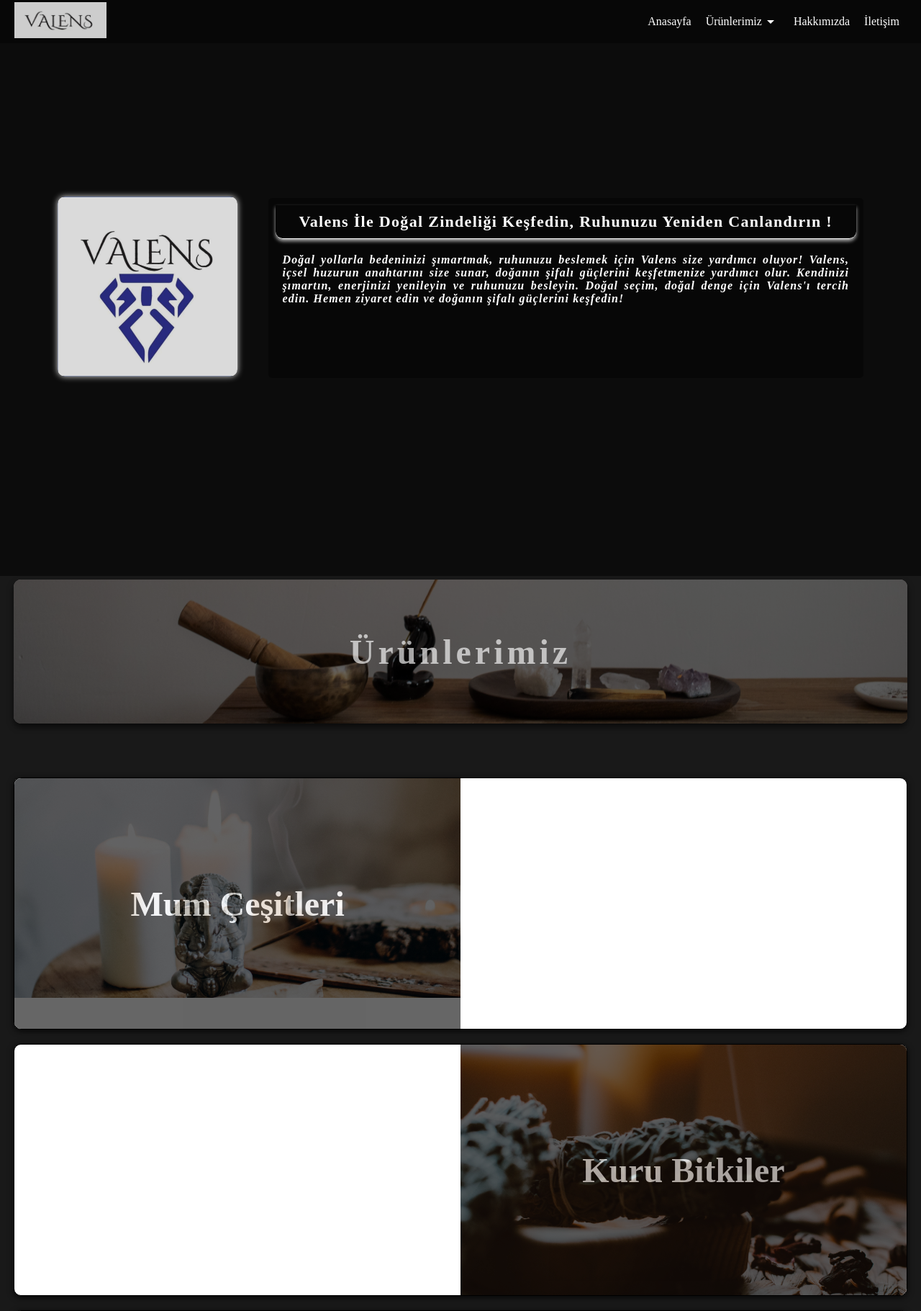
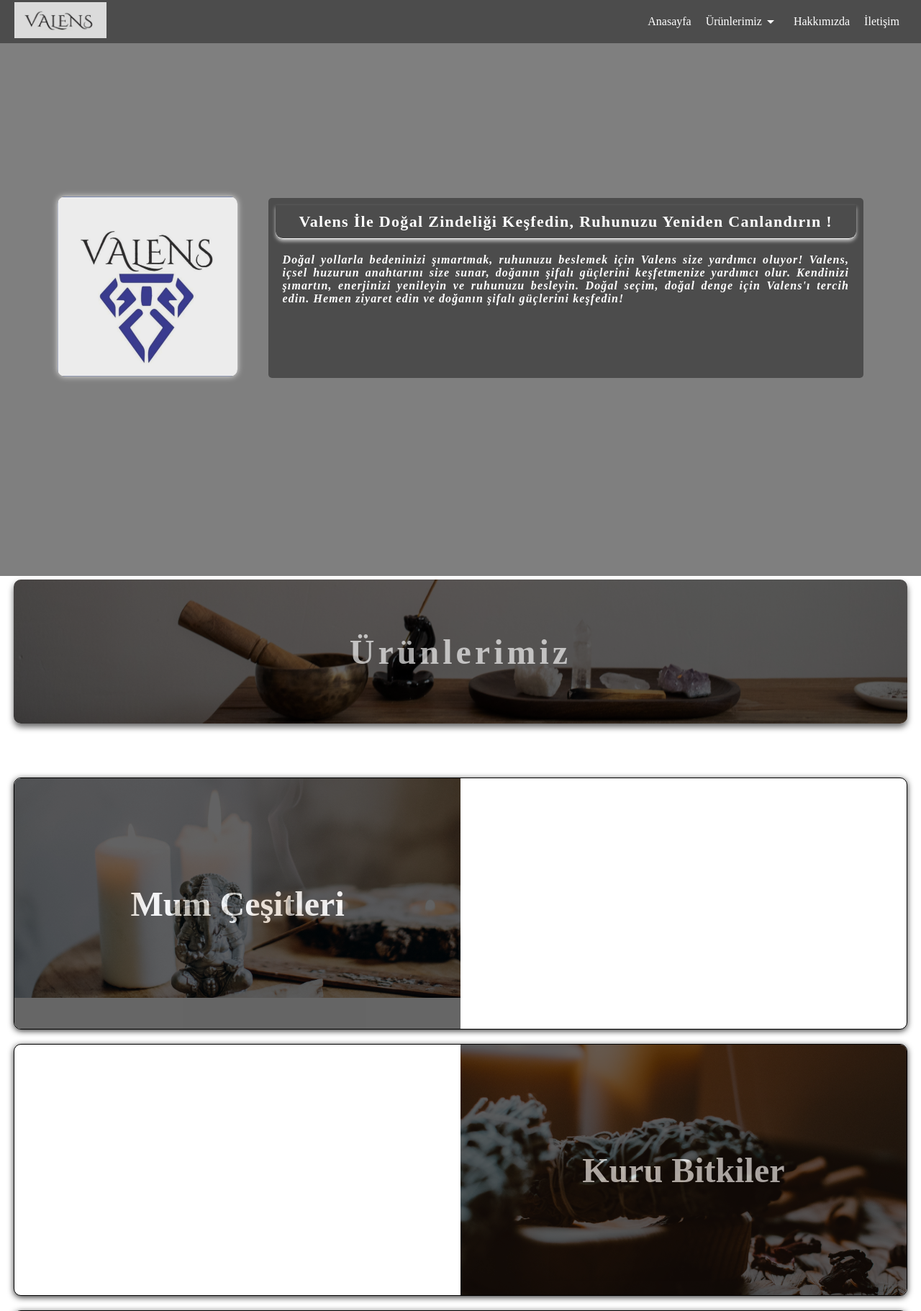
Before and after one commit to MuratAkkus0/frontend-daily, a PHP site: page /html/index.html in a window 1280 px wide. Shown: the top 1821 px of the page at 72% size. Run offline with PHP 8.4, Linux system fonts and the light colour scheme.

Commit message:
Update style.css

```diff
--- a/valens-katolog/css/style.css
+++ b/valens-katolog/css/style.css
@@ -145,7 +145,6 @@ a.li-menu:hover {
     display: flex;
     flex-direction: column;
     align-items: center;
-    background-color: rgba(0, 0, 0, 0.9);
 }
 
 .main {
```
